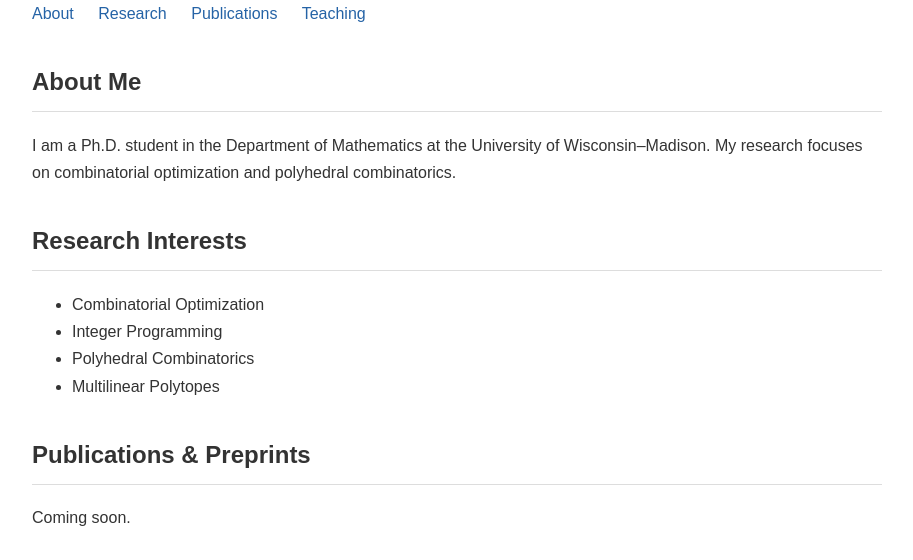
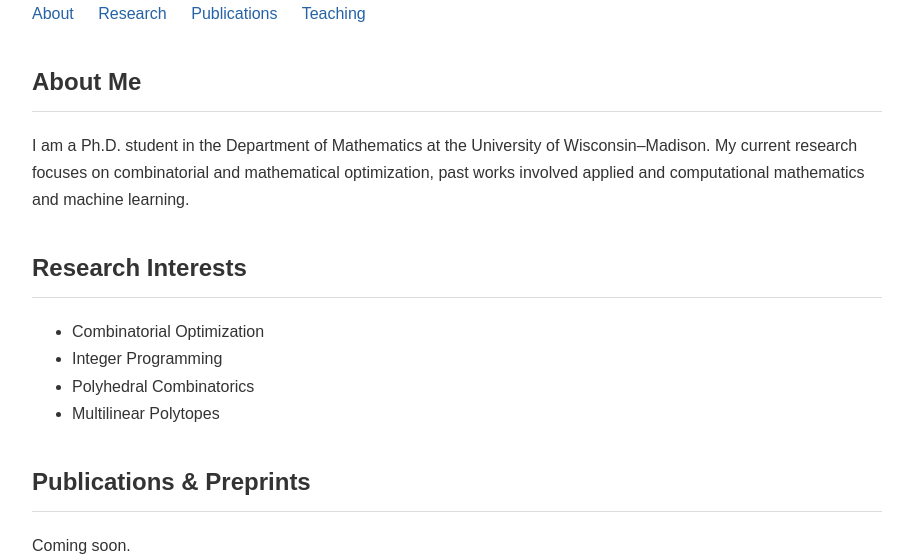
Before and after one commit to BryaneX455/bryanex455.github.io, a plain HTML site: page index.html in a window 1280 px wide. Shown: the part 240-800 px from the top of the page, without its empty margins (183-1096 px from the left). Drawn offline with Linux system fonts and the light colour scheme.

Commit message:
Update Intro

```diff
--- a/index.html
+++ b/index.html
@@ -80,8 +80,7 @@
     <p>
         I am a Ph.D. student in the Department of Mathematics
         at the University of Wisconsin–Madison.
-        My research focuses on combinatorial optimization
-        and polyhedral combinatorics.
+        My current research focuses on combinatorial and mathematical optimization, past works involved applied and computational mathematics and machine learning.
     </p>
 
     <h2 id="research">Research Interests</h2>
```
